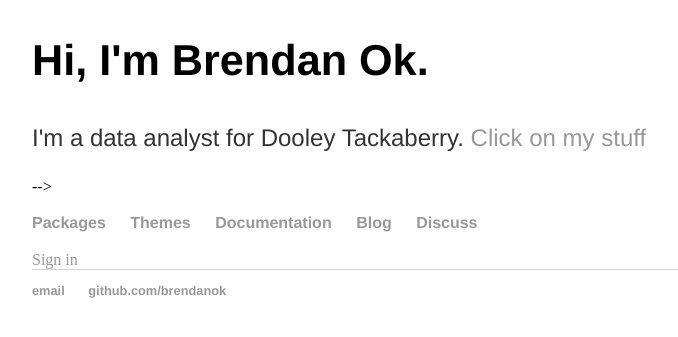
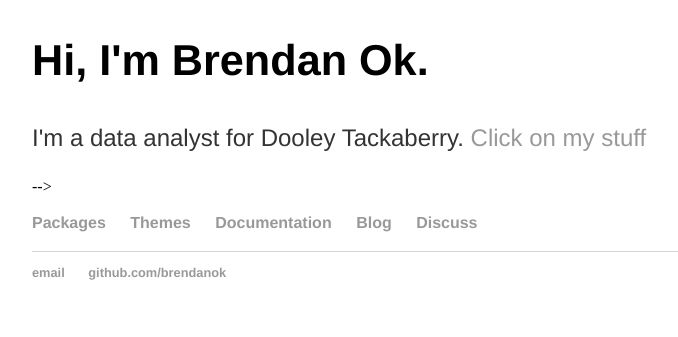
Before and after one commit to brendanok/brendanok.github.io, a Jekyll site: the page built from index.html, in a window 1280 px wide. Shown: the top 337 px of the page, without its empty margins (160-838 px from the left). Built offline with Jekyll 4.4.1, drawn with Linux system fonts in a browser that asks for light colours.

Commit message:
Update default.html

```diff
--- a/_layouts/default.html
+++ b/_layouts/default.html
@@ -23,9 +23,7 @@
 
 </div>
  -->
-  <div class="footer-push">
-    <nav class="top-bar" aria-label="Primary">
-  <div class="wrapper no-pad">
+ <nav class="top-bar" aria-label="Primary">
 
     <ul class="navigation">
 
@@ -36,12 +34,7 @@
       <li><a href="https://discuss.atom.io">Discuss</a></li>
     </ul>
 
-    <div class="top-bar-right">
-        <a href="/login?last_url=%2F">
-          <span class="octicon octicon-log-in"></span> Sign in
-        </a>
-    </div>
-  </div>
+
 </nav>
 
   <footer>
```
